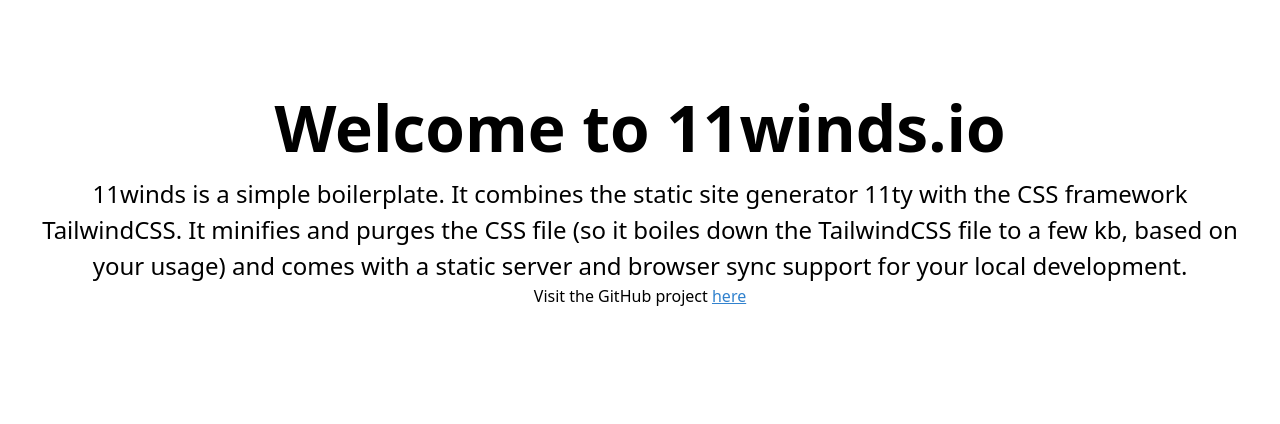
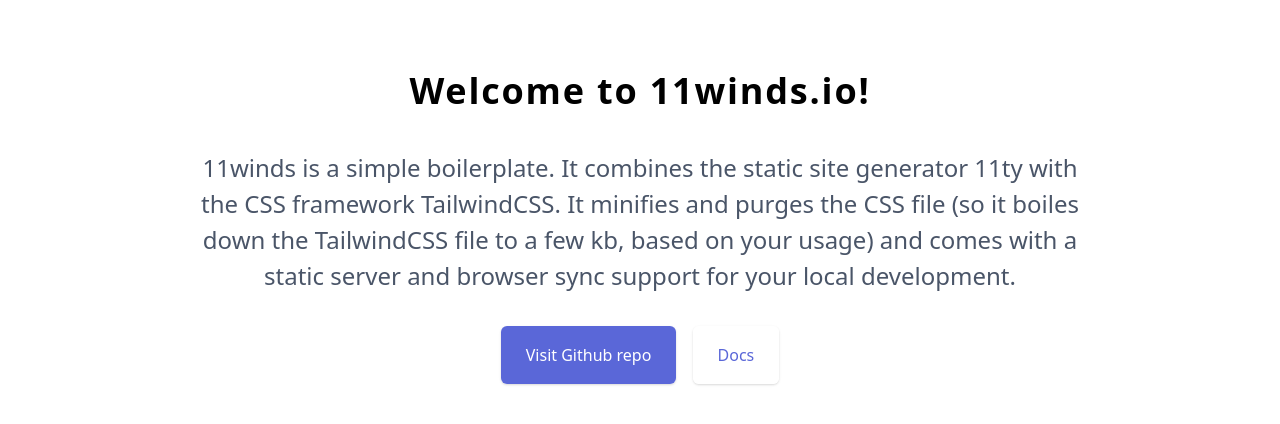
Before and after one commit to holger1411/11winds, an Eleventy site: page src/index.html in a window 1280 px wide. Built offline with nearby package versions, Linux system fonts and the light colour scheme; Eleventy itself is replaced by a stand-in of ours; files that its build step writes are made by us from their sources.

Commit message:
add some design to frontpage

```diff
--- a/src/index.html
+++ b/src/index.html
@@ -7,19 +7,40 @@
   <meta name="description" content="">
   <meta name="author" content="John Doe">
   <meta name="generator" content="Eleventy">
-  <title>Sticky Footer Template · Bootstrap</title>
+  <title>11winds - A 11ty and TailwindCSS boilerplate</title>
   <!-- Custom styles for this template -->
   <link href="css/style.min.css" rel="stylesheet">
 </head>
 
 <body>
-  <div class="container mx-auto text-center flex">
-    <div class="self-center flex-1 p-6 py-20">
-      <h1 class="text-6xl font-bold">Welcome to 11winds.io</h1>
-      <p class="text-2xl">11winds is a simple boilerplate. It combines the static site generator 11ty with the CSS framework TailwindCSS. It minifies and purges the CSS file (so it boiles down the TailwindCSS file to a few kb, based on your usage) and comes with a static server and browser sync support for your local development.</p>
-      <p>Visit the GitHub project <a href="https://github.com/holger1411/11winds" target="_blank" class="text-blue-600 underline mt-3">here</a>
+  <div class="container mx-auto text-center">
+    <div class="max-w-screen-xl mx-auto py-12 px-4 sm:px-6 lg:py-16 lg:px-8 grid grid-cols-1 gap-4 flex">
+      <div>
+        <h1 class="text-6xl tracking-wider text-black sm:text-4xl font-bold">
+          Welcome to 11winds.io!
+        </h1>
+      </div>
+      <div class="max-w-4xl mx-auto">
+        <p class="text-2xl my-4 text-gray-700">11winds is a simple boilerplate. It combines the static site generator 11ty with the CSS framework TailwindCSS. It minifies and purges the CSS file (so it boiles down the TailwindCSS file to a few kb,
+          based on your
+          usage) and comes with a static server and browser sync support for your local development.
+        </p>
+      </div>
+      <div>
+        <div class="inline-flex rounded-md shadow">
+          <a href="https://github.com/holger1411/11winds" target="_blank"
+            class="inline-flex items-center justify-center px-6 py-4 border border-transparent text-base leading-6 font-medium rounded-md text-white bg-indigo-600 hover:bg-indigo-500 focus:outline-none focus:shadow-outline transition duration-150 ease-in-out">
+            Visit Github repo
+          </a>
+        </div>
+        <div class="ml-3 inline-flex rounded-md shadow">
+          <a href="https://github.com/holger1411/11winds/blob/master/README.md" target="_blank"
+            class="inline-flex items-center justify-center px-6 py-4 border border-transparent text-base leading-6 font-medium rounded-md text-indigo-600 bg-white hover:text-indigo-500 focus:outline-none focus:shadow-outline transition duration-150 ease-in-out">
+            Docs
+          </a>
+        </div>
+      </div>
     </div>
-  </div>
 </body>
 
 </html>
```
Also changed, not shown: 2 other files.
